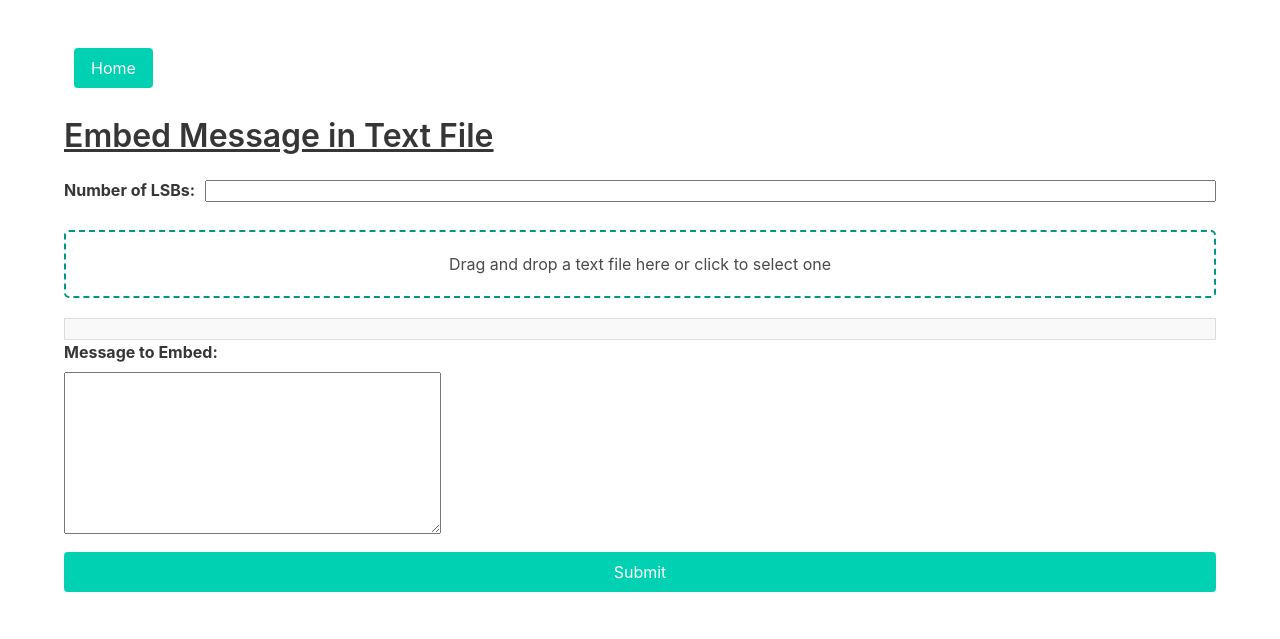
After one commit to prezgamer/ACW1_Cybersec, a Django app: page /encode_text/ in a window 1280 px wide. The commit adds this page. Shown: the top 639 px of the page. Run offline with Django 5.2, Linux system fonts and the light colour scheme.

Commit message:
encode text page
encode text page

```diff
--- a/django_project/steganography/forms.py
+++ b/django_project/steganography/forms.py
@@ -23,3 +23,9 @@ class StegoAudioForm(forms.ModelForm):
 class StegoAudioDecodeForm(forms.Form):
     stego_audio = forms.FileField(label='Stego Audio')
     num_lsbs = forms.IntegerField(label='Number of LSBs', min_value=0, max_value=7)
+
+class StegoTextForm(forms.Form):
+    cover_file = forms.FileField(label="Select Cover File")
+    message = forms.CharField(widget=forms.Textarea, label="Message to Embed")
+    num_lsbs = forms.IntegerField(min_value=0, max_value=7, label="Number of LSBs")
+    message_file = forms.FileField(label="Message File", required=False)
--- /dev/null
+++ b/django_project/steganography/templates/steganography/encode_text.html
@@ -0,0 +1,117 @@
+<!DOCTYPE html>
+<html>
+<head>
+    <title>Embed Message in Text File</title>
+    <link rel="stylesheet" href="https://cdnjs.cloudflare.com/ajax/libs/bulma/0.9.4/css/bulma.min.css">
+    <style>
+        #drop-area {
+            border: 2px dashed #009688;
+            border-radius: 5px;
+            padding: 20px;
+            text-align: center;
+            margin: 20px 0;
+        }
+        #drop-area.hover {
+            border-color: #333;
+        }
+        .control input {
+            width: 100%;
+        }
+        #file-preview {
+            margin-top: 20px;
+            white-space: pre-wrap;
+            border: 1px solid #ddd;
+            padding: 10px;
+            background: #f9f9f9;
+        }
+    </style>
+    <script>
+        function preventDefaults(e) {
+            e.preventDefault();
+            e.stopPropagation();
+        }
+
+        function handleDrop(e) {
+            let dt = e.dataTransfer;
+            let files = dt.files;
+            handleFiles(files);
+        }
+
+        function handleFiles(files) {
+            let file = files[0];
+            let reader = new FileReader();
+            reader.readAsText(file);
+            reader.onloadend = function() {
+                document.getElementById('file-preview').innerText = reader.result;
+                document.getElementById('fileElem').files = files;  // Set the file input's files property
+            };
+        }
+
+        document.addEventListener('DOMContentLoaded', (event) => {
+            let dropArea = document.getElementById('drop-area');
+            let fileInput = document.getElementById('fileElem');
+
+            ['dragenter', 'dragover', 'dragleave', 'drop'].forEach(eventName => {
+                dropArea.addEventListener(eventName, preventDefaults, false);
+            });
+
+            ['dragenter', 'dragover'].forEach(eventName => {
+                dropArea.addEventListener(eventName, () => dropArea.classList.add('hover'), false);
+            });
+
+            ['dragleave', 'drop'].forEach(eventName => {
+                dropArea.addEventListener(eventName, () => dropArea.classList.remove('hover'), false);
+            });
+
+            dropArea.addEventListener('drop', handleDrop, false);
+            dropArea.addEventListener('click', () => fileInput.click(), false);
+            fileInput.addEventListener('change', (e) => handleFiles(e.target.files), false);
+        });
+    </script>
+</head>
+<body>
+    <section class="section">
+        <div class="container">
+            <a href="{% url 'home' %}" style="margin-bottom: 30px; margin-left: 10px;" class="button is-primary">Home</a>
+        </div>
+        <div class="container">
+            <h2 class="title"><u>Embed Message in Text File</u></h2>
+
+            <form method="post" enctype="multipart/form-data">
+                {% csrf_token %}
+                {{ form.non_field_errors }}
+                <div class="field" style="display: flex; white-space: nowrap;">
+                    <label class="label">Number of LSBs: </label>
+                    <div class="control" style="padding-left: 10px; width: 100%;">
+                        {{ form.num_lsbs }}
+                    </div>
+                </div>
+                <div class="field">
+                    <div id="drop-area">
+                        <p>Drag and drop a text file here or click to select one</p>
+                        <input type="file" id="fileElem" accept=".txt" style="display:none" name="cover_file">
+                    </div>
+                    {{ form.cover_file.errors }}
+                </div>
+                <div id="file-preview"></div>
+                <div class="field" id="text-message-field">
+                    <label class="label">Message to Embed:</label>
+                    <div class="control">
+                        {{ form.message }}
+                    </div>
+                </div>
+                <div class="field">
+                    <div class="control">
+                        <button type="submit" class="button is-primary" style="width: 100%;">Submit</button>
+                    </div>
+                </div>
+                {% if message %}
+                <div class="notification is-primary">
+                    {{ message }}
+                </div>
+                {% endif %}
+            </form>
+        </div>
+    </section>
+</body>
+</html>
--- a/django_project/steganography/urls.py
+++ b/django_project/steganography/urls.py
@@ -12,4 +12,5 @@ urlpatterns = [
     path('embed_audio/', views.embed_audio, name='embed_audio'),
     path('result_audio/<int:pk>/', views.result_audio, name='result_audio'),
     path('decode_audio/', views.decode_audio, name='decode_audio'),
+    path('encode_text/', views.encode_text, name='encode_text'),
 ] + static(settings.MEDIA_URL, document_root=settings.MEDIA_ROOT)
--- a/django_project/steganography/views.py
+++ b/django_project/steganography/views.py
@@ -1,8 +1,10 @@
 from django.core.files.storage import FileSystemStorage
 from pydub import AudioSegment
 from django.shortcuts import render, redirect, get_object_or_404
+from django.http import HttpResponse
+from django.utils.encoding import smart_str
 from django.conf import settings
-from .forms import StegoImageForm, StegoDecodeForm, StegoAudioForm, StegoAudioDecodeForm
+from .forms import StegoImageForm, StegoDecodeForm, StegoAudioForm, StegoAudioDecodeForm, StegoTextForm
 from .models import StegoImage, StegoAudio
 import cv2
 import numpy as np
@@ -276,3 +278,60 @@ def decodeAudio(block, bits):
     for idx in range(len(block)):
         val |= (block[idx] & LOW_BITS) << (idx * bits)
     return chr(val)
+
+def encode_text_into_file(cover_file_path, text_payload, lsb_count):
+    with open(cover_file_path, 'r') as cover_file:
+        cover_text = cover_file.read()
+
+    binary_payload = ''.join(format(ord(char), '08b') for char in text_payload)
+    binary_payload += '11111111' * 2
+
+    encoded_text = []
+    binary_index = 0
+    for char in cover_text:
+        if binary_index < len(binary_payload):
+            char_binary = format(ord(char), '08b')
+            char_binary = char_binary[:-lsb_count] + binary_payload[binary_index:binary_index + lsb_count]
+            encoded_text.append(chr(int(char_binary, 2)))
+            binary_index += lsb_count
+        else:
+            encoded_text.append(char)
+
+    encoded_text = ''.join(encoded_text)
+    encoded_file_path = os.path.join(os.path.dirname(cover_file_path), 'encoded_' + os.path.basename(cover_file_path))
+    with open(encoded_file_path, 'w') as encoded_file:
+        encoded_file.write(encoded_text)
+
+    return encoded_file_path
+
+def encode_text(request):
+    if request.method == 'POST':
+        form = StegoTextForm(request.POST, request.FILES)
+        if form.is_valid():
+            cover_file = form.cleaned_data['cover_file']
+            text_payload = form.cleaned_data['message']
+            lsb_count = form.cleaned_data['num_lsbs']
+            message_file = form.cleaned_data['message_file']
+
+            fs = FileSystemStorage()
+            filename = fs.save(cover_file.name, cover_file)
+            cover_file_path = fs.path(filename)
+
+            if message_file:
+                message_filename = fs.save(message_file.name, message_file)
+                message_file_path = fs.path(message_filename)
+                with open(message_file_path, 'r') as mf:
+                    text_payload = mf.read()
+
+            try:
+                encoded_file_path = encode_text_into_file(cover_file_path, text_payload, lsb_count)
+                response = HttpResponse(open(encoded_file_path, 'rb').read(), content_type='text/plain')
+                response['Content-Disposition'] = 'attachment; filename=' + os.path.basename(encoded_file_path)
+                return response
+            except Exception as e:
+                message = f'Error during encoding: {e}'
+                return render(request, 'steganography/encode_text.html', {'form': form, 'message': message})
+    else:
+        form = StegoTextForm()
+
+    return render(request, 'steganography/encode_text.html', {'form': form})
```
Also changed, not shown: django_project/steganography/templates/steganography/home.html (+8 -0 lines).
